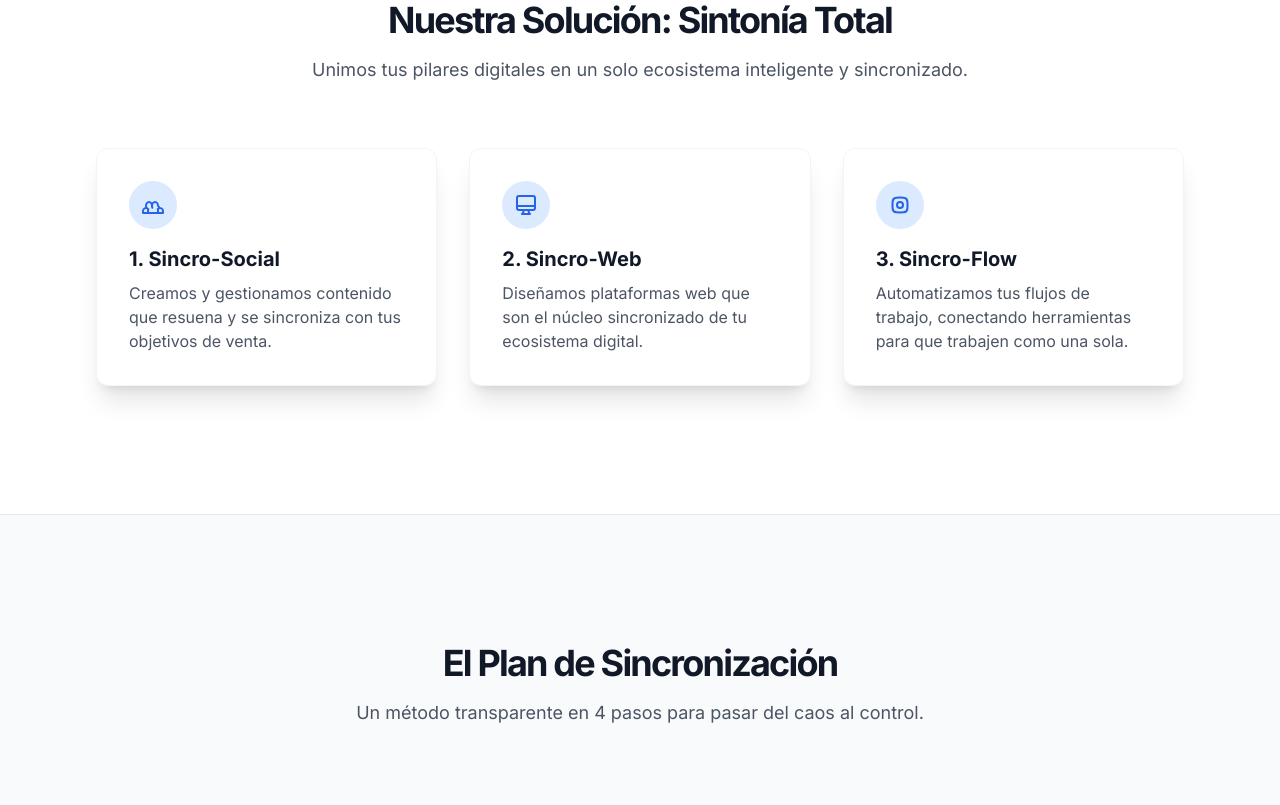
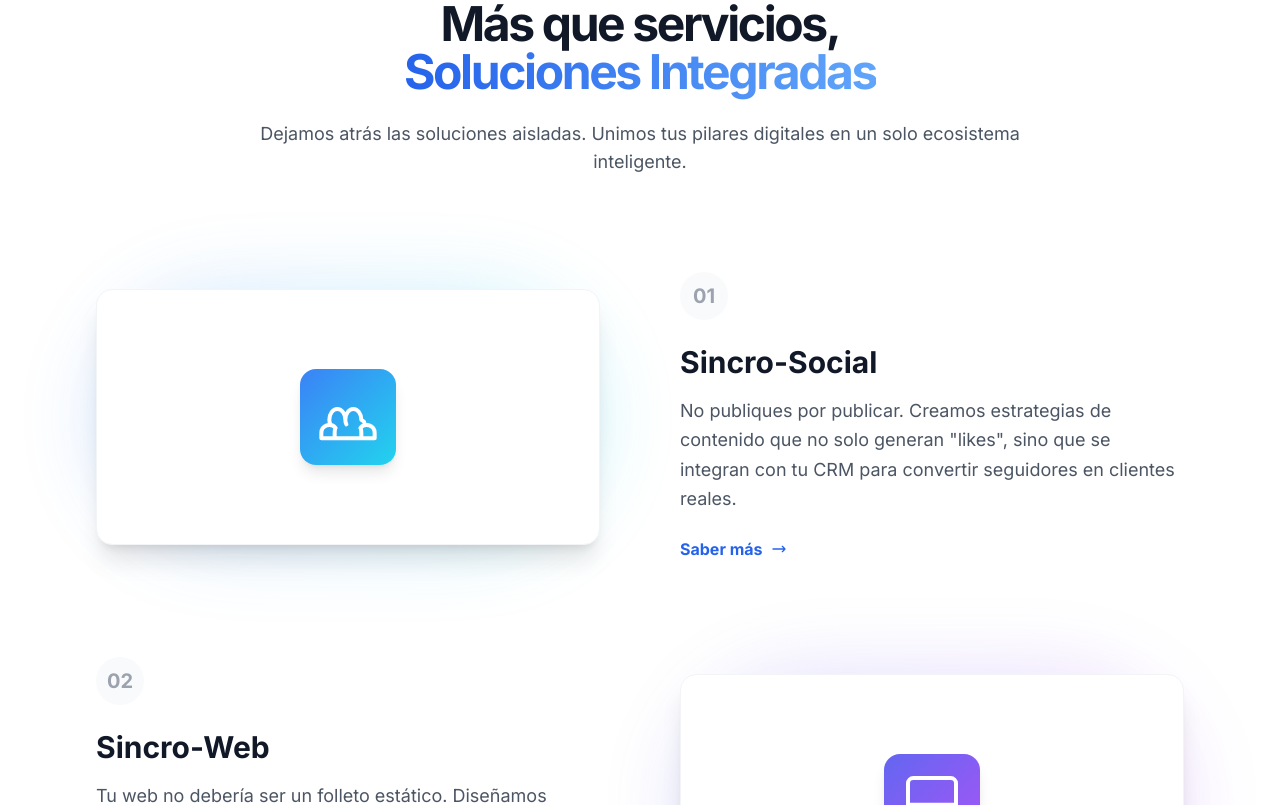
Before and after one commit to infosyncrodigital-cyber/syncro-web, a Vue app: page / in a window 1280 px wide. Shown: the part 1420-2225 px from the top of the page. Built offline with nearby package versions, Linux system fonts and the light colour scheme.

Commit message:
Canvi a services i scroll smooth

```diff
--- a/src/components/Services.vue
+++ b/src/components/Services.vue
@@ -1,51 +1,75 @@
 <script setup lang="ts">
-import ServiceCard from './ServiceCard.vue'
-
-// Aquí están los datos. Si quieres cambiar un texto o un icono, lo haces aquí.
-// Es mucho más limpio que buscar entre etiquetas HTML.
 const services = [
   {
-    title: '1. Sincro-Social',
-    description: 'Creamos y gestionamos contenido que resuena y se sincroniza con tus objetivos de venta.',
-    // Este es el código 'd' del SVG de la primera tarjeta original
-    iconPath: 'M17 20h5v-2a3 3 0 00-5.356-1.857M17 20H7m10 0v-2c0-.653-.084-1.284-.24-1.857M7 20H2v-2a3 3 0 015.356-1.857M7 20v-2c0-.653.084-1.284.24-1.857m10.8-2.309A5 5 0 0017 13c0-2.21-1.343-4-3-4s-3 1.79-3 4c0 .63.148 1.22.408 1.741M11 13c0-2.21-1.343-4-3-4S5 10.79 5 13c0 .63.148 1.22.408 1.741'
+    title: 'Sincro-Social',
+    description: 'No publiques por publicar. Creamos estrategias de contenido que no solo generan "likes", sino que se integran con tu CRM para convertir seguidores en clientes reales.',
+    iconPath: 'M17 20h5v-2a3 3 0 00-5.356-1.857M17 20H7m10 0v-2c0-.653-.084-1.284-.24-1.857M7 20H2v-2a3 3 0 015.356-1.857M7 20v-2c0-.653.084-1.284.24-1.857m10.8-2.309A5 5 0 0017 13c0-2.21-1.343-4-3-4s-3 1.79-3 4c0 .63.148 1.22.408 1.741M11 13c0-2.21-1.343-4-3-4S5 10.79 5 13c0 .63.148 1.22.408 1.741',
+    color: 'from-blue-500 to-cyan-400' // Degradado único para este servicio
   },
   {
-    title: '2. Sincro-Web',
-    description: 'Diseñamos plataformas web que son el núcleo sincronizado de tu ecosistema digital.',
-    // Código 'd' de la segunda tarjeta
-    iconPath: 'M9.75 17L9 20l-1 1h8l-1-1-.75-3M3 13h18M5 17h14a2 2 0 002-2V5a2 2 0 00-2-2H5a2 2 0 00-2 2v10a2 2 0 002 2z'
+    title: 'Sincro-Web',
+    description: 'Tu web no debería ser un folleto estático. Diseñamos plataformas vivas en Vue.js que actúan como el cerebro de tu negocio: rápidas, seguras y conectadas con todas tus herramientas.',
+    iconPath: 'M9.75 17L9 20l-1 1h8l-1-1-.75-3M3 13h18M5 17h14a2 2 0 002-2V5a2 2 0 00-2-2H5a2 2 0 00-2 2v10a2 2 0 002 2z',
+    color: 'from-indigo-500 to-purple-500'
   },
   {
-    title: '3. Sincro-Flow',
-    description: 'Automatizamos tus flujos de trabajo, conectando herramientas para que trabajen como una sola.',
-    // Código 'd' de la tercera tarjeta
-    iconPath: 'M19.5 12c0-1.232-.046-2.453-.138-3.662a4.006 4.006 0 00-3.7-3.7 48.678 48.678 0 00-7.324 0 4.006 4.006 0 00-3.7 3.7c-.092 1.209-.138 2.43-.138 3.662s.046 2.453.138 3.662a4.006 4.006 0 003.7 3.7 48.656 48.656 0 007.324 0 4.006 4.006 0 003.7-3.7c.092-1.209.138-2.43.138-3.662zM12 15a3 3 0 100-6 3 3 0 000 6z'
+    title: 'Sincro-Flow',
+    description: 'Olvídate de copiar y pegar datos. Conectamos tus formularios con tu email, tu WhatsApp con tu calendario y tu facturación con tu banco. Automatización real para ganar tiempo.',
+    iconPath: 'M19.5 12c0-1.232-.046-2.453-.138-3.662a4.006 4.006 0 00-3.7-3.7 48.678 48.678 0 00-7.324 0 4.006 4.006 0 00-3.7 3.7c-.092 1.209-.138 2.43-.138 3.662s.046 2.453.138 3.662a4.006 4.006 0 003.7 3.7 48.656 48.656 0 007.324 0 4.006 4.006 0 003.7-3.7c.092-1.209.138-2.43.138-3.662zM12 15a3 3 0 100-6 3 3 0 000 6z',
+    color: 'from-emerald-500 to-teal-400'
   }
 ]
 </script>
 
 <template>
-  <section id="servicios" class="py-20 md:py-32 bg-white">
+  <section id="servicios" class="py-24 md:py-32 bg-white overflow-hidden">
     <div class="max-w-6xl mx-auto px-4 sm:px-6 lg:px-8">
-          <div class="max-w-3xl mx-auto text-center mb-16">
-              <h2 class="text-3xl md:text-4xl font-bold tracking-tighter text-dark mb-4">
-                  Nuestra Solución: Sintonía Total
+
+      <div class="max-w-3xl mx-auto text-center mb-24">
+        <h2 class="text-3xl md:text-5xl font-bold tracking-tighter text-dark mb-6">
+          Más que servicios,<br>
+          <span class="text-transparent bg-clip-text bg-gradient-to-r from-primary to-blue-400">Soluciones Integradas</span>
         </h2>
         <p class="text-lg text-gray-600">
-                  Unimos tus pilares digitales en un solo ecosistema inteligente y sincronizado.
+          Dejamos atrás las soluciones aisladas. Unimos tus pilares digitales en un solo ecosistema inteligente.
         </p>
       </div>
 
-          <div class="grid md:grid-cols-3 gap-8">
+      <div class="space-y-24">
 
-              <ServiceCard
-                v-for="service in services"
+        <div
+          v-for="(service, index) in services"
           :key="service.title"
-                :title="service.title"
-                :description="service.description"
-                :icon-path="service.iconPath"
-              />
+          class="flex flex-col md:flex-row items-center gap-12 md:gap-20"
+          :class="{ 'md:flex-row-reverse': index % 2 !== 0 }"
+        >
+          <div class="flex-1 w-full relative group">
+            <div class="absolute inset-0 bg-gradient-to-r opacity-20 blur-2xl rounded-full transform group-hover:scale-110 transition-transform duration-700" :class="service.color"></div>
+
+            <div class="relative bg-white border border-gray-100 p-8 rounded-2xl shadow-xl h-64 flex items-center justify-center transform transition-transform duration-500 hover:-translate-y-2">
+              <div class="p-4 rounded-2xl bg-gradient-to-br text-white shadow-lg" :class="service.color">
+                <svg class="w-16 h-16" fill="none" stroke="currentColor" viewBox="0 0 24 24">
+                  <path stroke-linecap="round" stroke-linejoin="round" stroke-width="1.5" :d="service.iconPath"></path>
+                </svg>
+              </div>
+            </div>
+          </div>
+
+          <div class="flex-1 text-center md:text-left">
+            <div class="inline-flex items-center justify-center w-12 h-12 rounded-full bg-gray-50 text-xl font-bold text-gray-400 mb-6">
+              0{{ index + 1 }}
+            </div>
+            <h3 class="text-3xl font-bold text-dark mb-4">{{ service.title }}</h3>
+            <p class="text-lg text-gray-600 leading-relaxed mb-6">
+              {{ service.description }}
+            </p>
+            <a href="#contacto" class="inline-flex items-center font-semibold text-primary hover:text-primary-dark transition-colors group">
+              Saber más
+              <svg class="w-4 h-4 ml-2 transform group-hover:translate-x-1 transition-transform" fill="none" stroke="currentColor" viewBox="0 0 24 24"><path stroke-linecap="round" stroke-linejoin="round" stroke-width="2" d="M17 8l4 4m0 0l-4 4m4-4H3"></path></svg>
+            </a>
+          </div>
+
+        </div>
 
       </div>
     </div>
--- a/src/style.css
+++ b/src/style.css
@@ -14,3 +14,11 @@ body {
         linear-gradient(to bottom, theme(colors.gray.100 / 0.7) 1px, transparent 1px);
     background-size: 3rem 3rem;
 }
+/* Efecto de desplazamiento suave para toda la web */
+html {
+  scroll-behavior: smooth;
+}
+/* Un pequeño ajuste para que el header fijo no tape el título al hacer scroll */
+html {
+  scroll-padding-top: 5rem; /* Ajusta este valor a la altura de tu header */
+}
```
Lines whose indentation alone changed are shown as unchanged.
